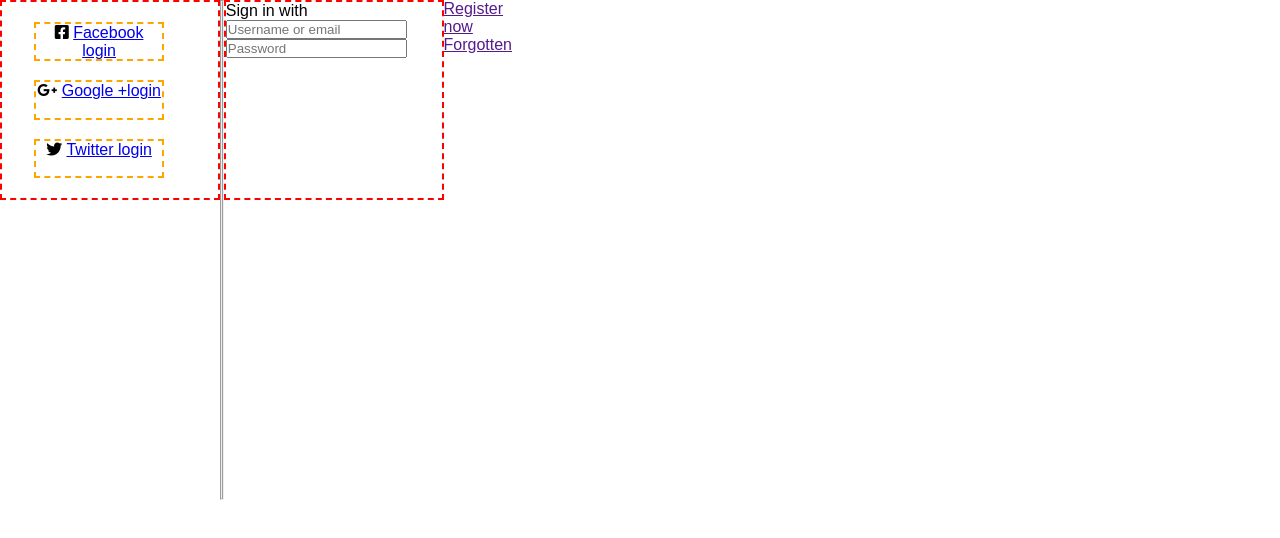
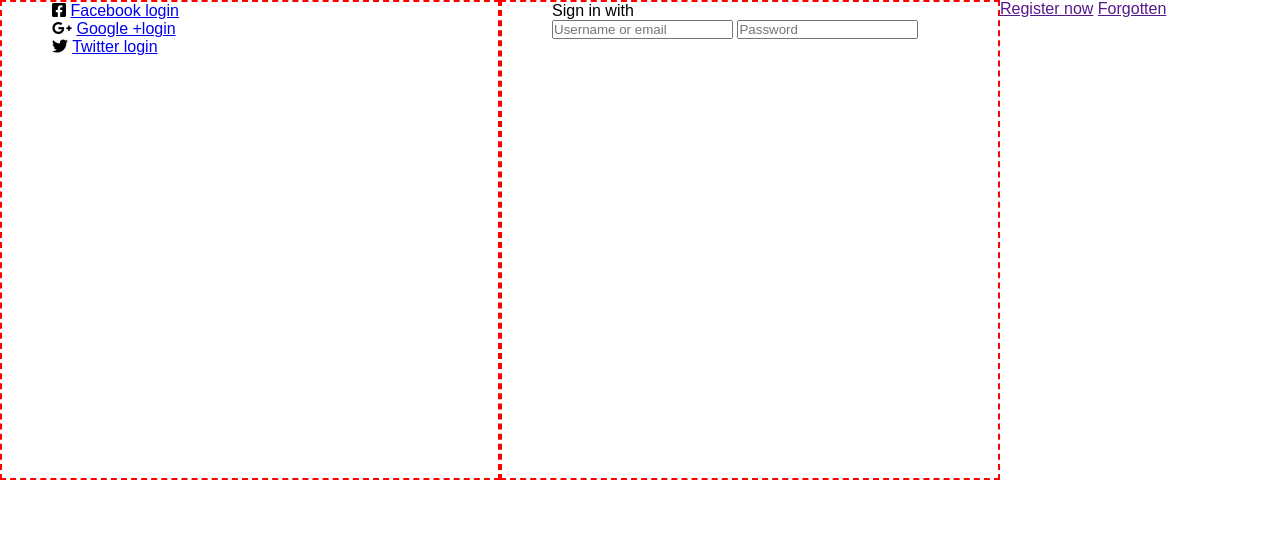
Before and after one commit to maykaltenev/log-in-page, a plain HTML site: page index.html in a window 1280 px wide. Drawn offline with Linux system fonts and the light colour scheme.

Commit message:
div repair

```diff
--- a/css/style.css
+++ b/css/style.css
@@ -6,36 +6,42 @@
 
 body {
   font-family: "Oxygen", sans-serif;
+  transition: 0.4s;
   width: 100vw;
   height: 100vh;
-  transition: 0.4s;
 }
 .container {
   margin: 0;
-  width: 40%;
-  height: 500px;
+  width: 95vw;
+  height: 60vh;
   display: flex;
-  justify-content: space-between;
 }
 .left,
 .right {
-  width: 600px;
-  height: 200px;
+  width: 500px;
+  height: auto;
+  padding: 0 50px;
   border: 2px red dashed;
-  position: relative;
 }
-.left {
+/* .left {
   display: flex;
   flex-direction: column;
   justify-content: space-evenly;
 }
 .left div {
-  width: 60%;
+  width: 40%;
   height: 20%;
-  margin-left: 15%;
   border: 2px orange dashed;
   text-align: center;
+  position: relative;
 }
+.left div span {
+  position: absolute;
+  top: 0;
+  right: 0;
+  bottom: 0;
+  left: 0;
+} */
 
 /* .logos,
 .sign-in {
@@ -45,6 +51,6 @@ body {
   display: flex;
   justify-content: space-between;
 } */
-.bottom {
+/* .bottom {
   align-self: baseline;
-}
+} */
--- a/index.html
+++ b/index.html
@@ -14,23 +14,28 @@
   </head>
   <body>
     <div class="container">
-    <div class="left">
+      <div class="left">
         <div>
-        <span class="logo-span"><i class="fab fa-facebook-square"></i>
-        <a href="https://www.facebook.com/">Facebook login</a></span>
-        </div>
+          <span class="logo-span"><i class="fab fa-facebook-square"></i>
+           <a href="https://www.facebook.com/">Facebook login
+          </span>
+         </a>
+         </div>
       <div>
-          <span class="logo-span"><i class="fab fa-google-plus-g"></i>
-          <a href="https://www.google.com/">Google +login</a></span>
+        <span class="logo-span"><i class="fab fa-google-plus-g"></i>
+          <a href="https://www.google.com/">Google +login
+            <span>
+          </a>
       </div>
       <div>
           <span class="logo-span"><i class="fab fa-twitter"></i>
-          <a href="https://www.twitter.com/">Twitter login</a></span>
+          <a href="https://www.twitter.com/">Twitter login</span></a>
         </div>
       </div>
-      <fieldset class="middle">
+      <div class="middle">
         <span class="circle"></span>
-      </fieldset>
+      </div>
+
     <div class="right">
       <form action="#" method="GET">Sign in with</form>
       <input
```
